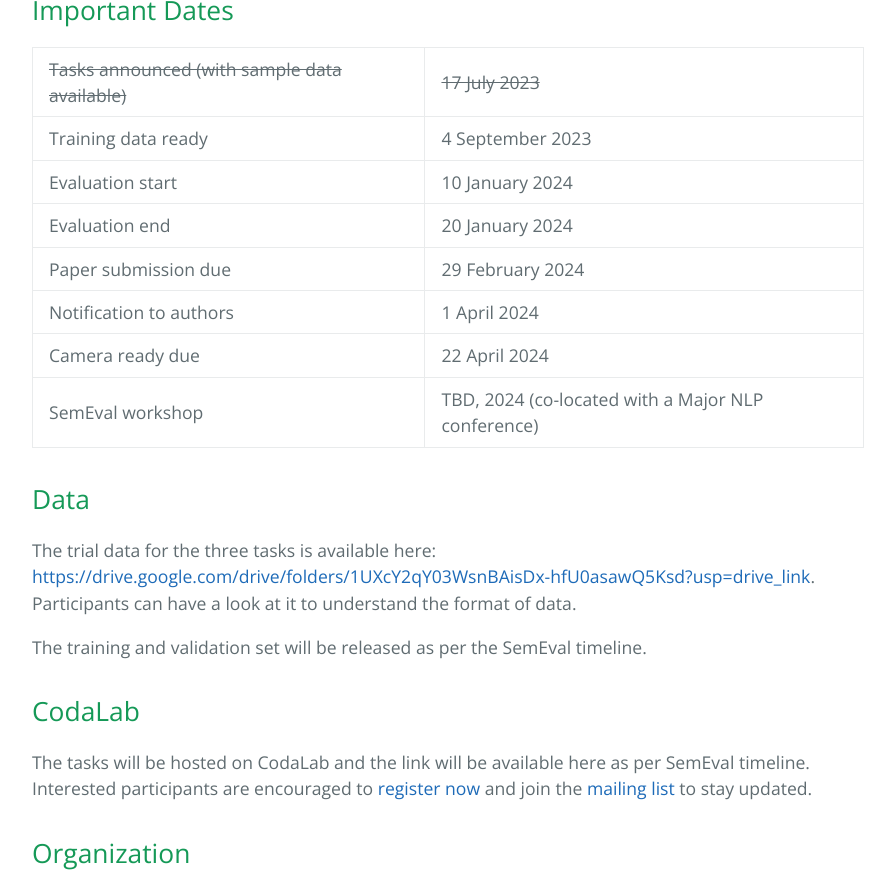
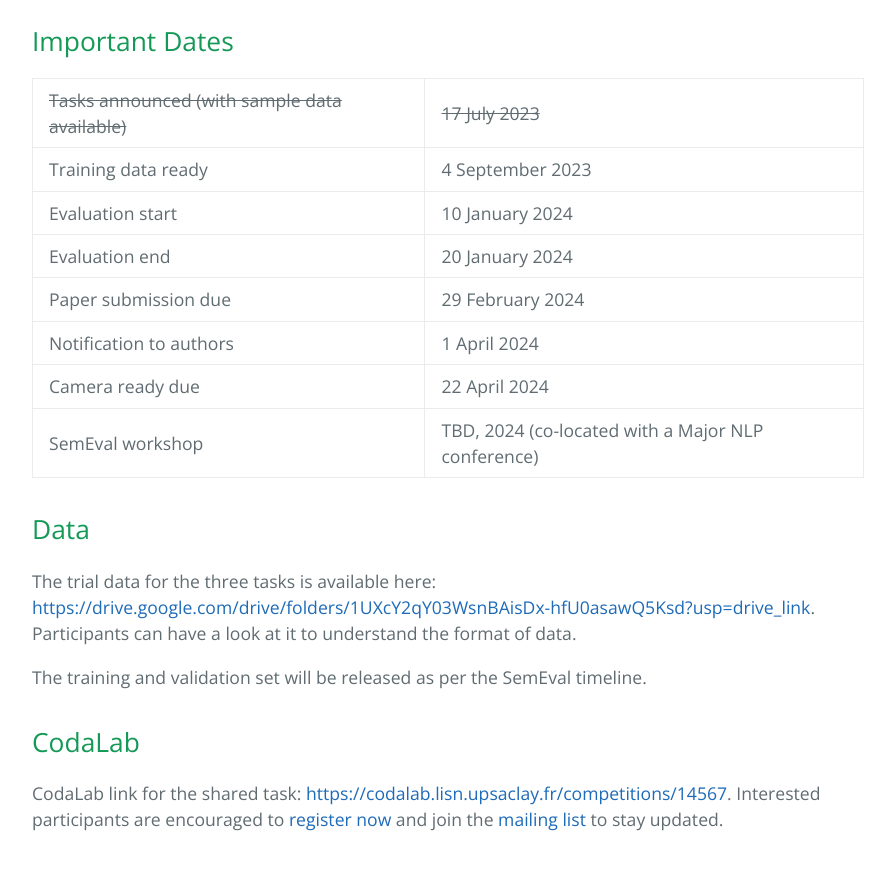
Before and after one commit to LCS2-IIITD/SemEval2024-EDiReF, a plain HTML site: page index.html in a window 1280 px wide. Shown: the part 1928-2800 px from the top of the page, without its empty margins (192-1087 px from the left). Drawn offline with nearby package versions, Linux system fonts and the light colour scheme.

Commit message:
added codalab

```diff
--- a/index.html
+++ b/index.html
@@ -19,7 +19,8 @@
 <section class="main-content">
 
   <h3 style="display: inline">Registration Form: </h3> <a href="https://forms.gle/yrpbJPqxCuXB7sN76" target="_blank">https://forms.gle/yrpbJPqxCuXB7sN76</a>.<br/>
-  <h3 style="display: inline">Mailing List: </h3> <a href="https://groups.google.com/g/ediref2024_group" target="_blank">https://groups.google.com/g/ediref2024_group</a>.
+  <h3 style="display: inline">Mailing List: </h3> <a href="https://groups.google.com/g/ediref2024_group" target="_blank">https://groups.google.com/g/ediref2024_group</a>.<br/>
+  <h3 style="display: inline">CodaLab Link: </h3> <a href="https://codalab.lisn.upsaclay.fr/competitions/14567" target="_blank">https://codalab.lisn.upsaclay.fr/competitions/14567</a>.
 
       <p>The <strong>EDiReF</strong> shared task at <a href="https://semeval.github.io/SemEval2024/">SemEval 2024</a> is an amalgamation of three subtasks tasks- (i) Emotion Recognition in Conversation <strong>(ERC)</strong> in Hindi-English code-mixed conversations, (ii) Emotion Flip Reasoning <strong>(EFR)</strong> in Hindi-English code-mixed conversations, and (iii) <strong>EFR</strong> in English conversations. The definition for the tasks of ERC and EFR are as illustrated below:</p>
 <ul>
@@ -190,7 +191,7 @@
 <h2>
 <a id="codalab" class="anchor" href="#codalab" aria-hidden="true"><span aria-hidden="true" class="octicon octicon-link"></span></a>CodaLab</h2>
 
-<p>The tasks will be hosted on CodaLab and the link will be available here as per SemEval timeline. Interested participants are encouraged to <a href="https://forms.gle/yrpbJPqxCuXB7sN76" target="_blank">register now</a> and join the <a href="https://groups.google.com/g/ediref2024_group" target="_blank">mailing list</a> to stay updated.</p>
+<p>CodaLab link for the shared task: <a href="https://codalab.lisn.upsaclay.fr/competitions/14567" target="_blank">https://codalab.lisn.upsaclay.fr/competitions/14567</a>.  Interested participants are encouraged to <a href="https://forms.gle/yrpbJPqxCuXB7sN76" target="_blank">register now</a> and join the <a href="https://groups.google.com/g/ediref2024_group" target="_blank">mailing list</a> to stay updated.</p>
 
 <h2>
 <a id="organization" class="anchor" href="#organization" aria-hidden="true"><span aria-hidden="true" class="octicon octicon-link"></span></a>Organization</h2>
```
